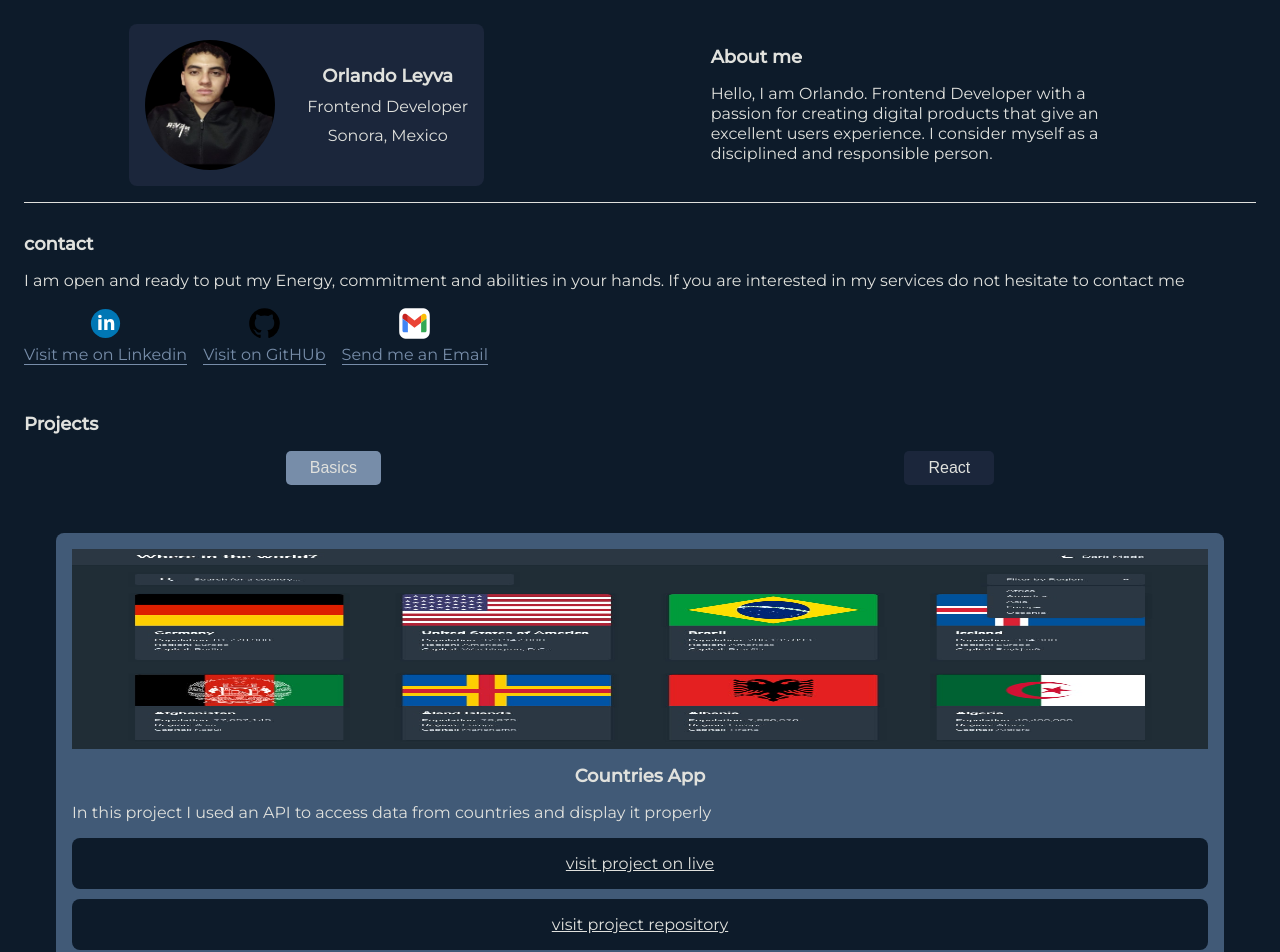
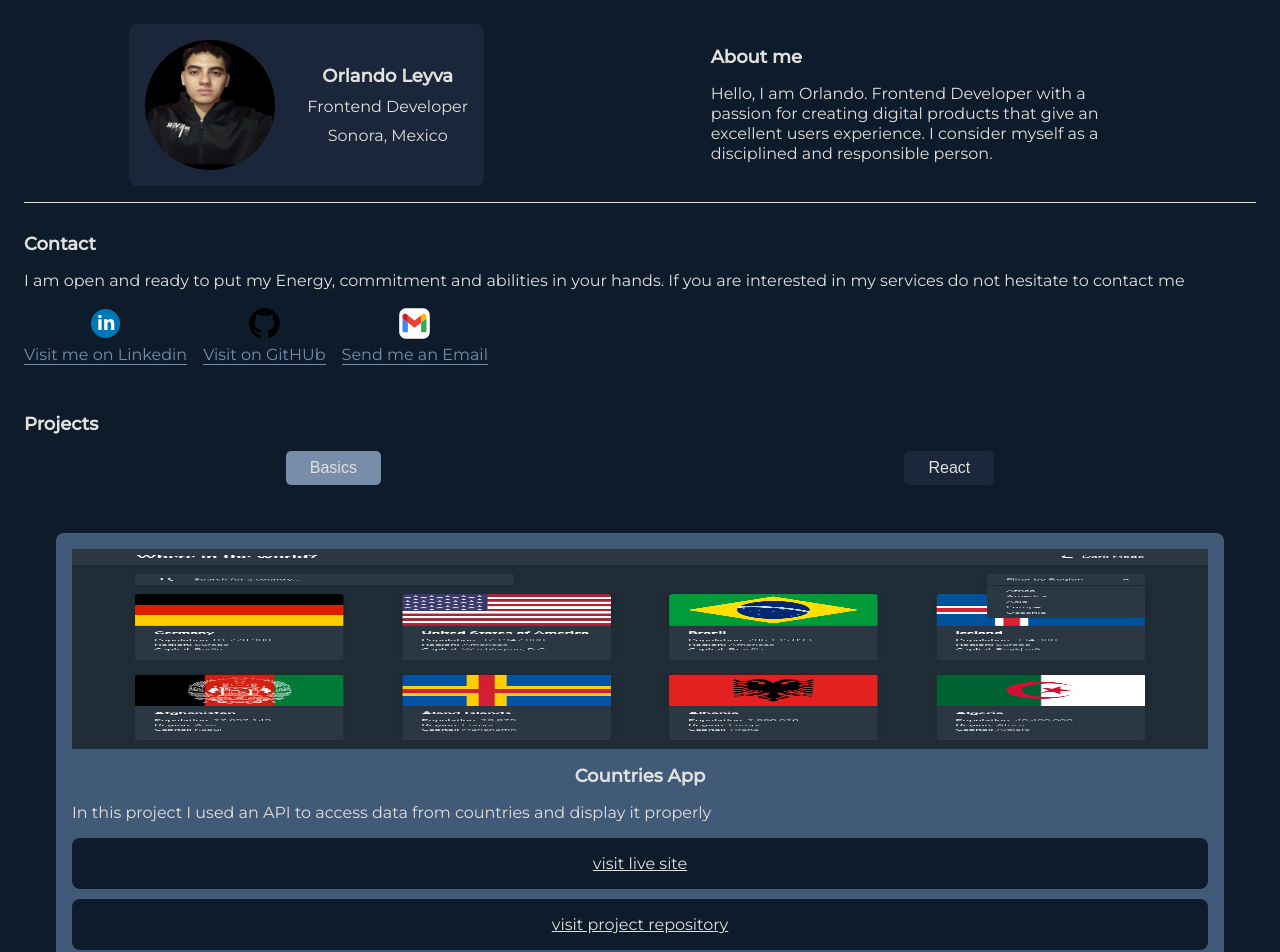
Before and after one commit to OrlandoLeyva/Portfolio, a React (Vite) app: page / in a window 1280 px wide. Shown: the top 952 px of the page. Built offline with nearby package versions, Linux system fonts and the light colour scheme.

Commit message:
project links

```diff
--- a/src/App.jsx
+++ b/src/App.jsx
@@ -12,7 +12,7 @@ function App() {
             <Header/>
             <main className=''>
                 <section className='contact-section'>
-                    <h2>contact</h2>
+                    <h2>Contact</h2>
                     I am open and ready to put my Energy, commitment and abilities in your hands. If you are interested in my services do not hesitate to contact me
                     <div className='contacts-container'>
                         <Contact
--- a/src/components/Project.jsx
+++ b/src/components/Project.jsx
@@ -4,12 +4,12 @@ export default function Project(props) {
 
     return (
         <div className="project">
-            <img src={`${project.poster}`} alt="" className="project-poster" />
+            <img src={project.poster} alt="" className="project-poster" />
             <h2 className="project-name">{project.name}</h2>
             <h1 className="project-description">{project.description}</h1>
             <div className="view-project-links">
-                <a href="">visit project on live</a>
-                <a href="">visit project repository</a>
+                <a href={project.site} target="_blank" rel="noreferrer">visit live site</a>
+                <a href={project.repository} target="_blank" rel="noreferrer">visit project repository</a>
             </div>
         </div>
     )
--- a/src/data.js
+++ b/src/data.js
@@ -7,7 +7,9 @@ export default [
         name: 'Countries App',
         description: 'In this project I used an API to access data from countries and display it properly',
         poster: countriesPoster,
-        type: 'basic'
+        type: 'basic',
+        site: 'https://the-countries.netlify.app/',
+        repository: 'https://github.com/OrlandoLeyva/rest-countries-api'
     },
 
     {
```
